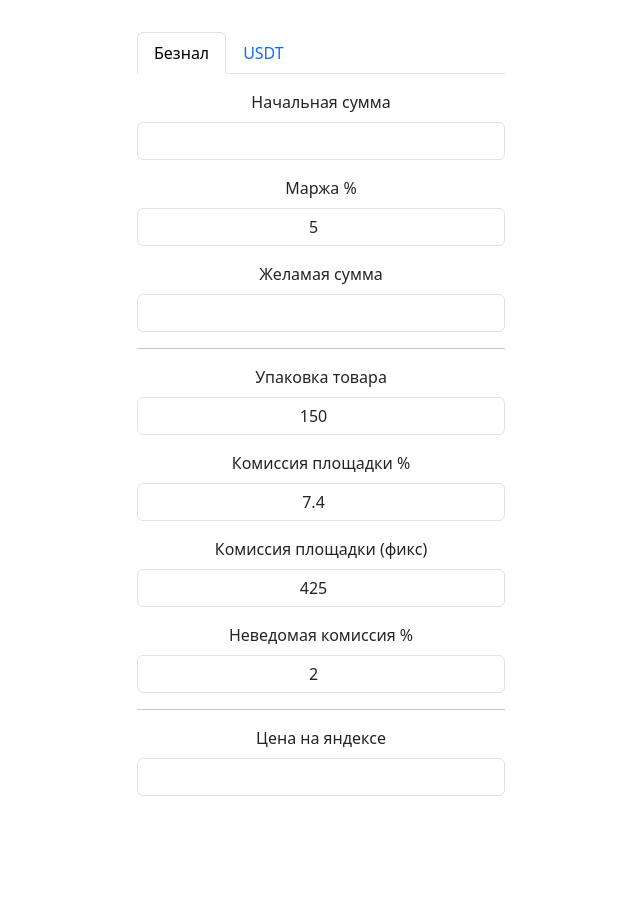
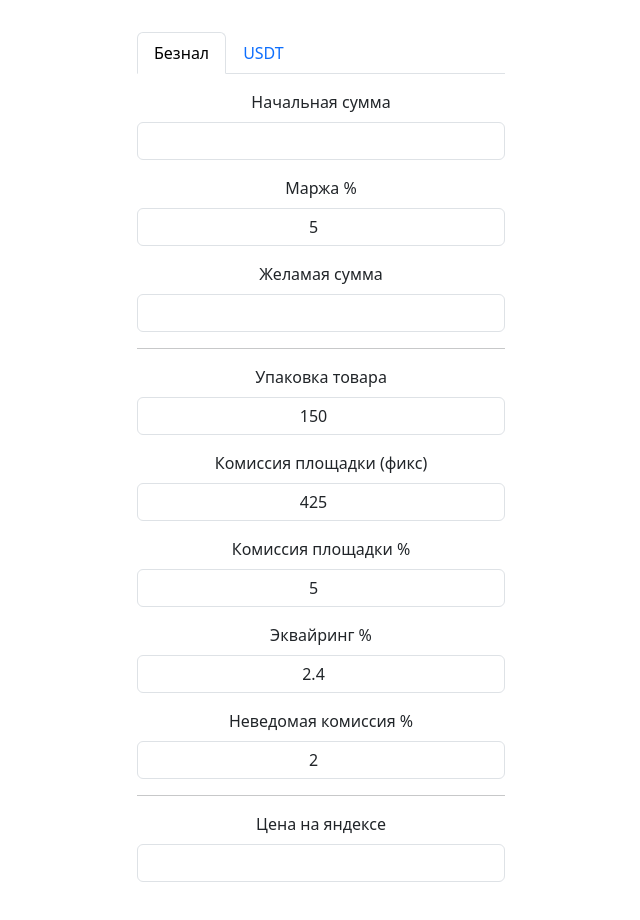
Before and after one commit to aziev/ibra-calculator, a Vue app: page / in a window 1280 px wide. Shown: the top 920 px of the page, without its empty margins (319-959 px from the left). Before the commit the page ends 844 px from the top, so only its background shows below. Built offline with nearby package versions, Linux system fonts and the light colour scheme.

Commit message:
fix calculations

```diff
--- a/src/components/CalculatorForm.vue
+++ b/src/components/CalculatorForm.vue
@@ -18,12 +18,16 @@
       <input type="number" class="form-control" id="packingPrice" v-model="packingPrice">
     </div>
     <div class="mb-3">
+      <label for="serviceCommissionFixed" class="form-label">Комиссия площадки (фикс)</label>
+      <input type="number" class="form-control" id="serviceCommissionFixed" v-model="serviceCommissionFixed">
+    </div>
+    <div class="mb-3">
       <label for="serviceCommissionPercents" class="form-label">Комиссия площадки %</label>
       <input type="number" class="form-control" id="serviceCommissionPercents" v-model="serviceCommissionPercents">
     </div>
     <div class="mb-3">
-      <label for="serviceCommissionFixed" class="form-label">Комиссия площадки (фикс)</label>
-      <input type="number" class="form-control" id="serviceCommissionFixed" v-model="serviceCommissionFixed">
+      <label for="acquiring" class="form-label">Эквайринг %</label>
+      <input type="number" class="form-control" id="acquiring" v-model="acquiring">
     </div>
     <div class="mb-3">
       <label for="chanda" class="form-label">Неведомая комиссия %</label>
@@ -54,7 +58,8 @@ const marja = ref(5)
 const packingPrice = ref(150)
 
 const serviceCommissionFixed = ref(425)
-const serviceCommissionPercents = ref(7.4)
+const serviceCommissionPercents = ref(5)
+const acquiring = ref(2.4)
 
 const chandaPercents = ref(2)
 
@@ -65,9 +70,13 @@ const wantedPrice = computed(() => {
 })
 
 const result = computed(() => {
-  return wantedPrice.value + packingPrice.value + serviceCommissionFixed.value +
-      (wantedPrice.value * serviceCommissionPercents.value / 100) +
-      (wantedPrice.value * chandaPercents.value / 100)
+  // return wantedPrice.value + packingPrice.value + serviceCommissionFixed.value +
+  //     (wantedPrice.value * serviceCommissionPercents.value / 100) +
+  //     (wantedPrice.value * chandaPercents.value / 100)
+  //
+  return (
+        (wantedPrice.value / (1 - chandaPercents.value / 100)) + packingPrice.value + serviceCommissionFixed.value
+      ) / (1 - (serviceCommissionPercents.value + acquiring.value) / 100)
 })
 </script>
 
```
